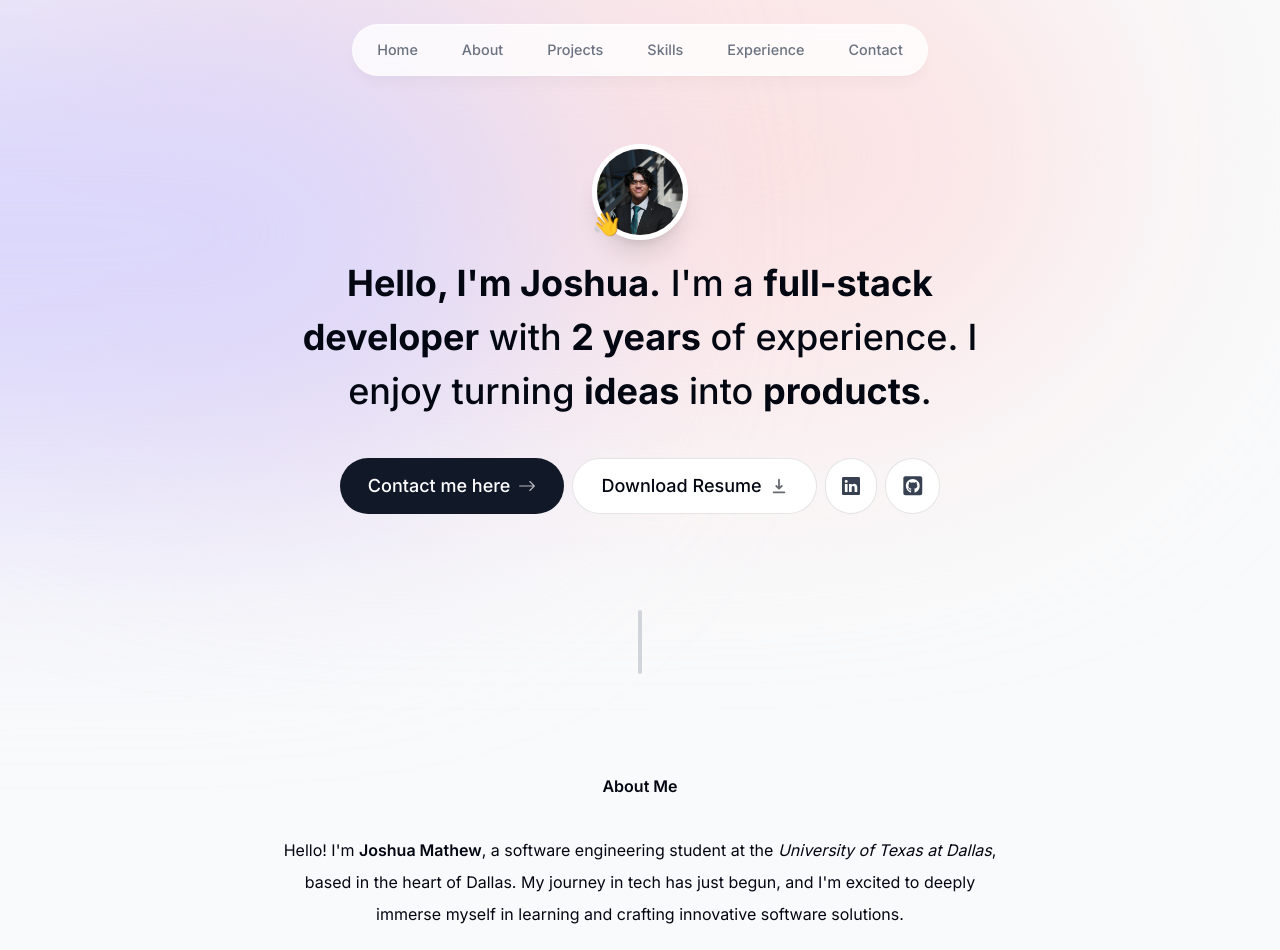
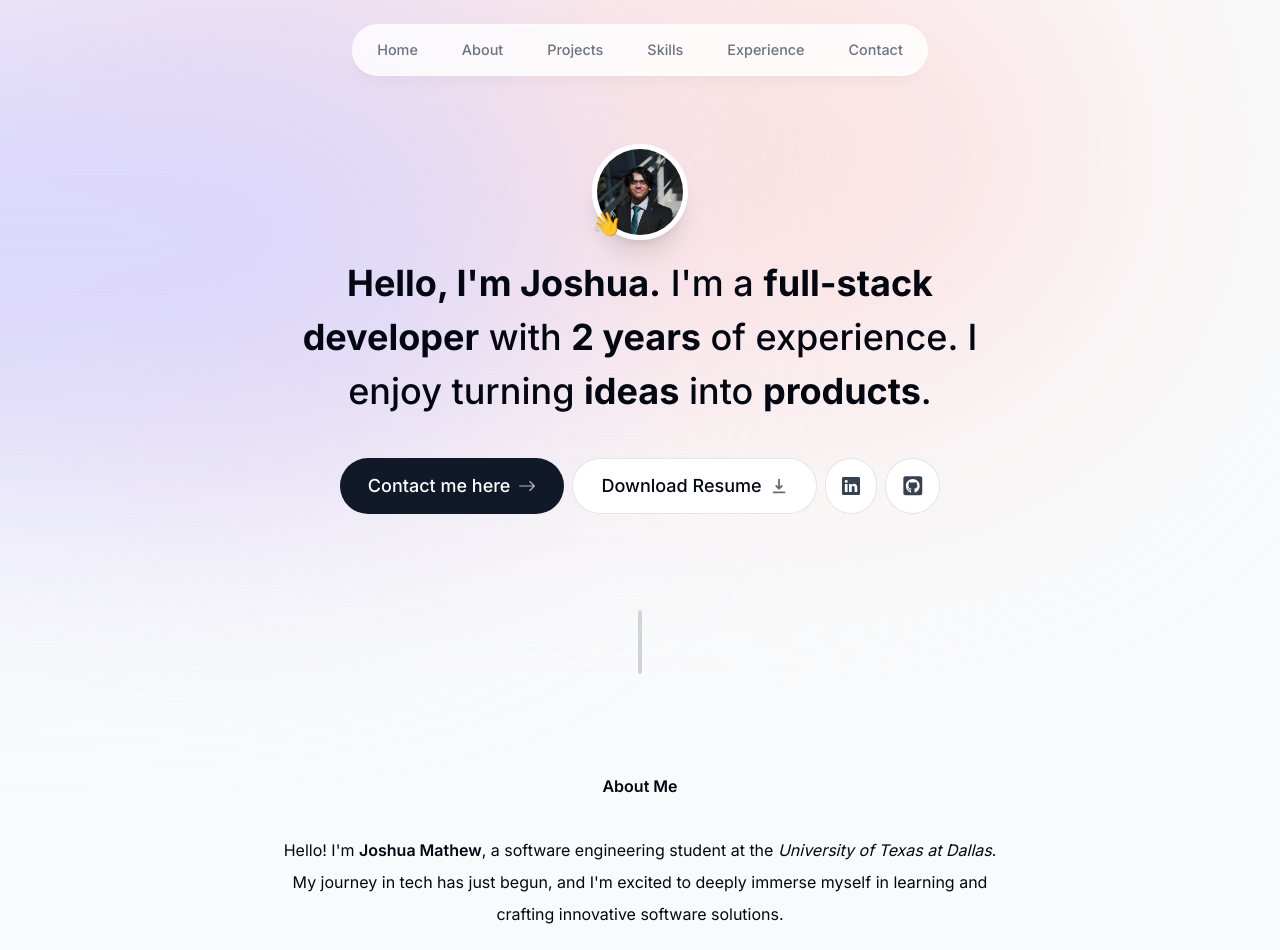
Before and after one commit to JoshuaM195/Portfolio3.0, a Next.js app: page / in a window 1280 px wide. Shown: the top 950 px of the page. Built offline with nearby package versions, Linux system fonts and the light colour scheme.

Commit message:
fixing about me

```diff
--- a/src/components/about.tsx
+++ b/src/components/about.tsx
@@ -15,10 +15,9 @@ export default function About() {
           Joshua Mathew
         </span>
         , a software engineering student at the{" "}
-        <span className="italic">University of Texas at Dallas</span>, based in
-        the heart of Dallas. My journey in tech has just begun, and I'm excited
-        to deeply immerse myself in learning and crafting innovative software
-        solutions.
+        <span className="italic">University of Texas at Dallas</span>. My
+        journey in tech has just begun, and I'm excited to deeply immerse myself
+        in learning and crafting innovative software solutions.
       </p>
       <p className="mb-3">
         Through my internships and academic projects, I've been honing my skills
```
